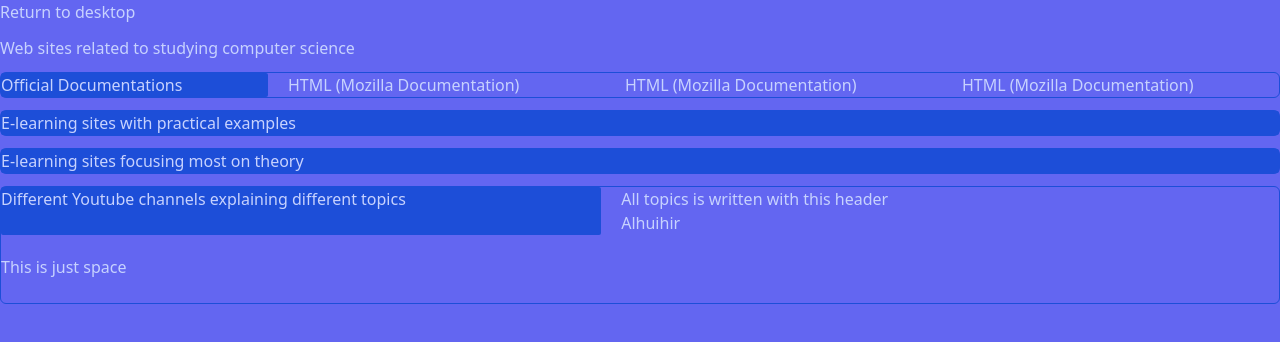
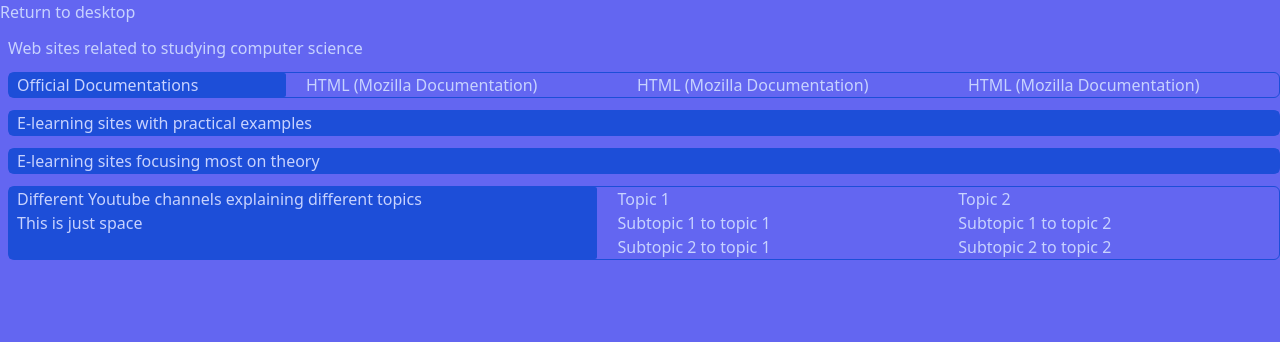
Before and after one commit to NicoSakuraStar/hobby-89ujoijiwjf39smc, a website: page help.html in a window 1280 px wide. Drawn offline with nearby package versions, Linux system fonts and the light colour scheme.

Commit message:
The grid in help.html is a bit better

```diff
--- a/help.html
+++ b/help.html
@@ -4,32 +4,44 @@
     <title>There's really a lot of references here...</title>
     <link rel="stylesheet" href="https://unpkg.com/tailwindcss@^1.0/dist/tailwind.min.css">
   </head>
-  <body class='bg-indigo-500 text-indigo-200 space-y-3'>
+  <body class='bg-indigo-500 text-indigo-200 space-y-3 space-x-2 '>
     <a href="/desktop.html">Return to desktop<br></a>
     <h1>Web sites related to studying computer science</h1>
 
     <div id="documentation" class="grid grid-flow-col gap-5 border border-blue-700 rounded-md">
-      <h2 class="bg-blue-700 rounded-sm">Official Documentations</h2>
+      <h2 class="bg-blue-700 rounded-sm px-2">Official Documentations</h2>
       <a href="https://developer.mozilla.org/en-US/docs/Web/HTML/Element" target="_blank">HTML (Mozilla Documentation)</a>
       <a href="https://developer.mozilla.org/en-US/docs/Web/HTML/Element" target="_blank">HTML (Mozilla Documentation)</a>
       <a href="https://developer.mozilla.org/en-US/docs/Web/HTML/Element" target="_blank">HTML (Mozilla Documentation)</a>
     </div>
 
     <div id="learning-practical" class="grid grid-flow-col gap-5 border border-blue-700 rounded-md ">
-      <h2 class="bg-blue-700 rounded-sm">E-learning sites with practical examples</h2>
+      <h2 class="bg-blue-700 rounded-sm px-2">E-learning sites with practical examples</h2>
     </div>
 
     <div id="learning-theory" class="grid grid-flow-col gap-5 border border-blue-700 rounded-md">
-      <h2 class="bg-blue-700 rounded-sm">E-learning sites focusing most on theory</h2>
+      <h2 class="bg-blue-700 rounded-sm px-2" >E-learning sites focusing most on theory</h2>
     </div>
 
-    <div id="video-channels" class="grid grid-rows-2 grid-flow-col gap-5 border border-blue-700 rounded-md">
-      <h2 class="bg-blue-700 rounded-sm">Different Youtube channels explaining different topics</h2>
-      <h3>This is just space</h3>
-      <div class="row-span-1 col-span-2">
-      <h3>All topics is written with this header</h3>
-      <h3>Alhuihir</h3>
+    <div id="video-channels" class="grid grid-flow-row grid-flow-col gap-5 border border-blue-700 rounded-md">
+
+      <div class="bg-blue-700 rounded-sm px-2">
+        <h2>Different Youtube channels explaining different topics</h2>
+        <h3>This is just space</h3>
       </div>
+
+      <div class="">
+        <h3>Topic 1</h3>
+        <h3>Subtopic 1 to topic 1</h3>
+        <h3>Subtopic 2 to topic 1</h3>
+      </div>
+
+      <div class="">
+      <h3>Topic 2</h3>
+      <h3>Subtopic 1 to topic 2</h3>
+      <h3>Subtopic 2 to topic 2</h3>
+    </div>
+
     </div>
 
   </body>
```
